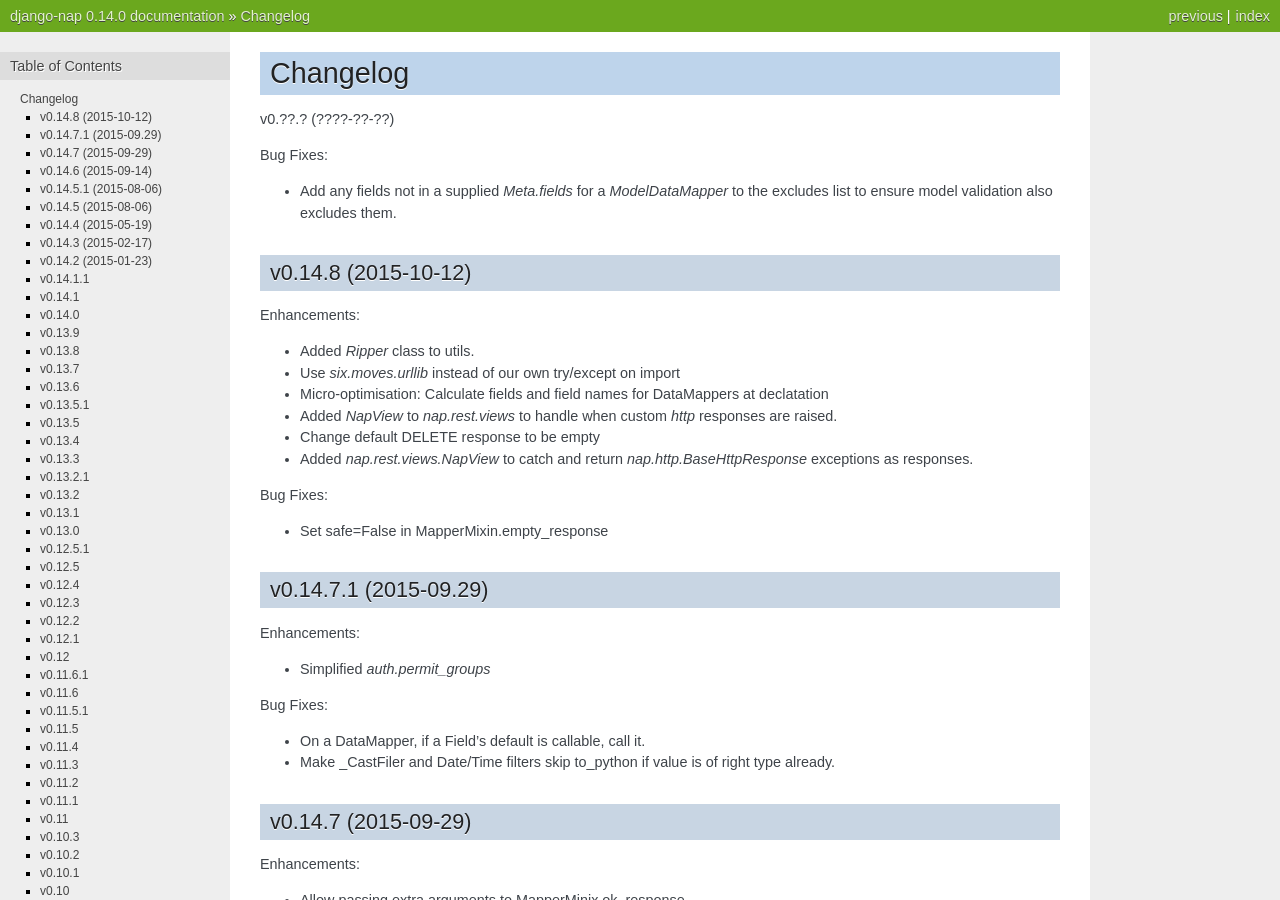
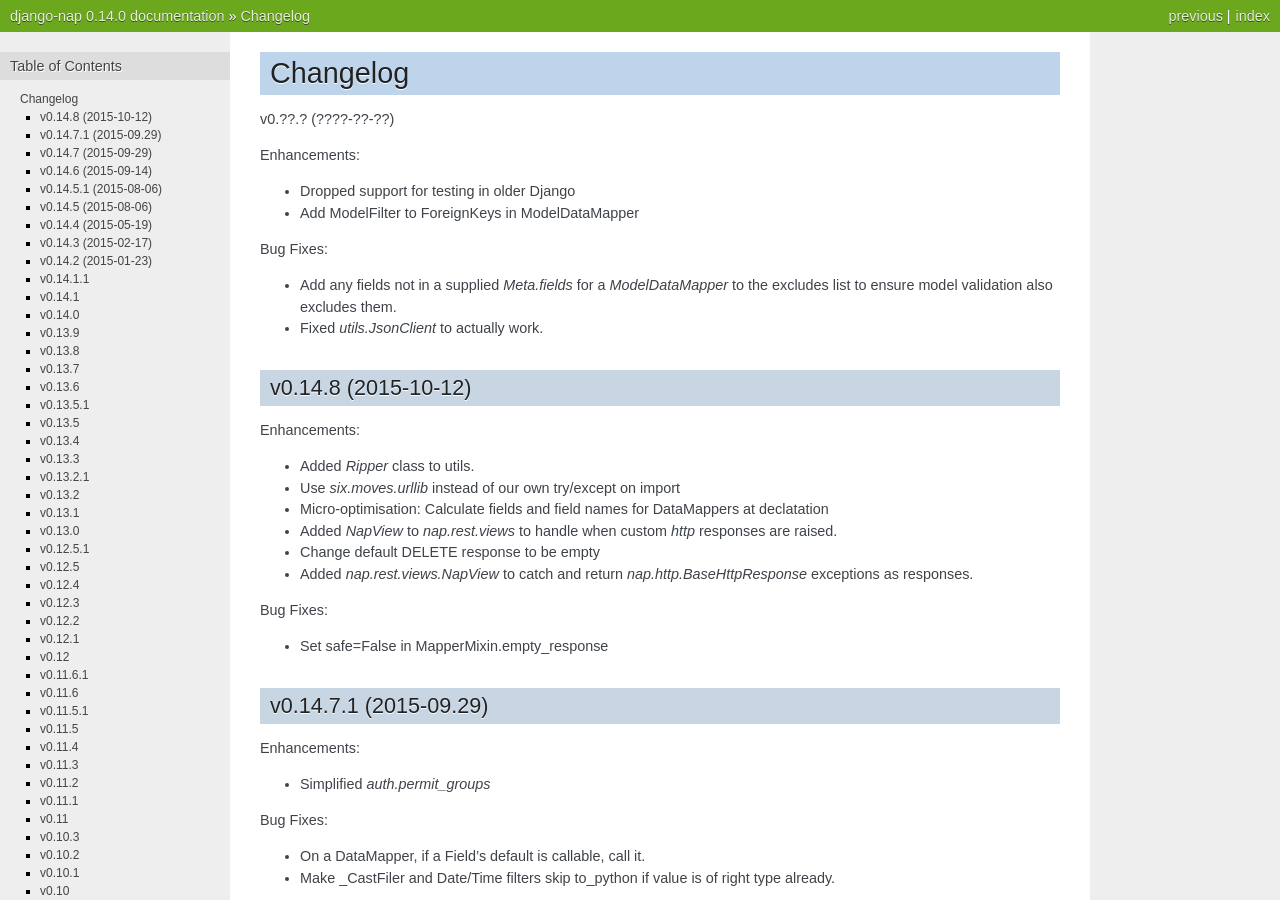
Before and after one commit to funkybob/django-nap, a Sphinx documentation site: the page built from docs/changelog.rst, in a window 1280 px wide and 900 px high. Built offline with Sphinx 7.4.7, drawn with Linux system fonts in a browser that asks for light colours; pages that are not in the unit, such as notebooks, are missing from menus.

Commit message:
Auto-add ModelFilter to ForeignKeys in datamappers

```diff
--- a/docs/changelog.rst
+++ b/docs/changelog.rst
@@ -4,10 +4,17 @@
 
 v0.??.? (????-??-??)
 
+Enhancements:
+
+- Dropped support for testing in older Django
+- Add ModelFilter to ForeignKeys in ModelDataMapper
+
 Bug Fixes:
 
 - Add any fields not in a supplied `Meta.fields` for a `ModelDataMapper` to the
   excludes list to ensure model validation also excludes them.
+- Fixed `utils.JsonClient` to actually work.
+
 
 v0.14.8 (2015-10-12)
 ====================
```
Also changed, not shown: 1 other file.
